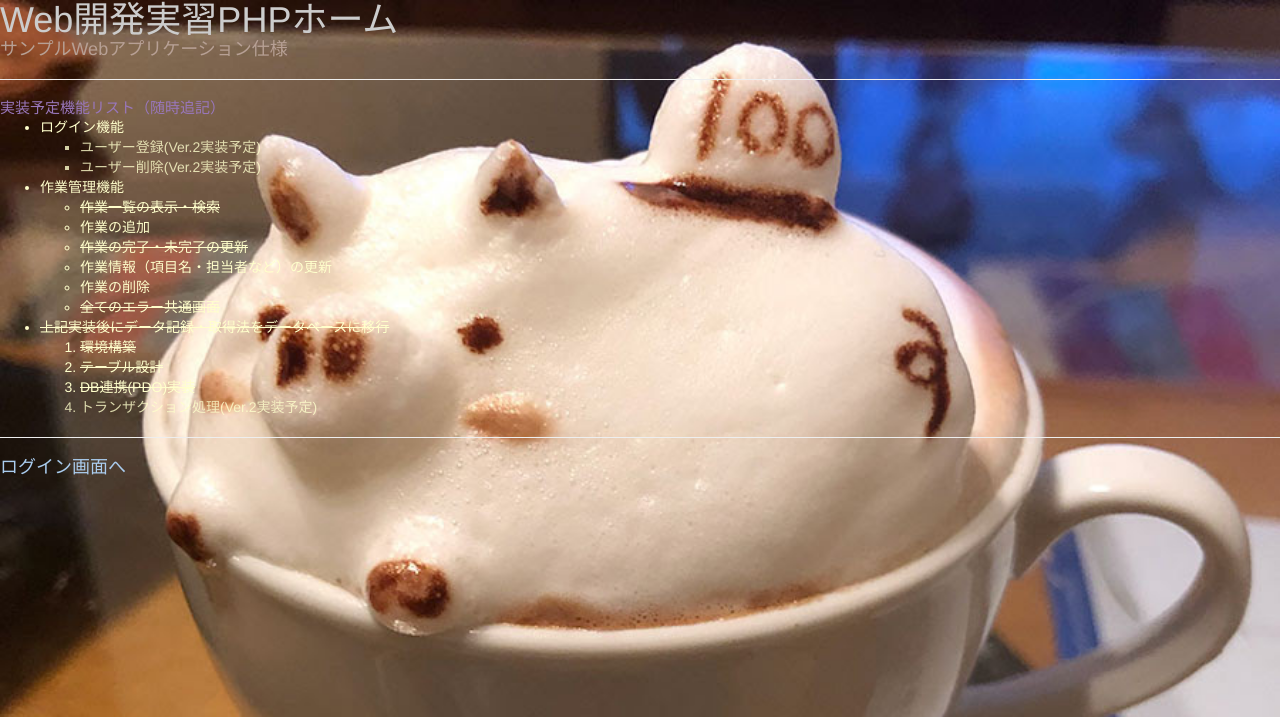
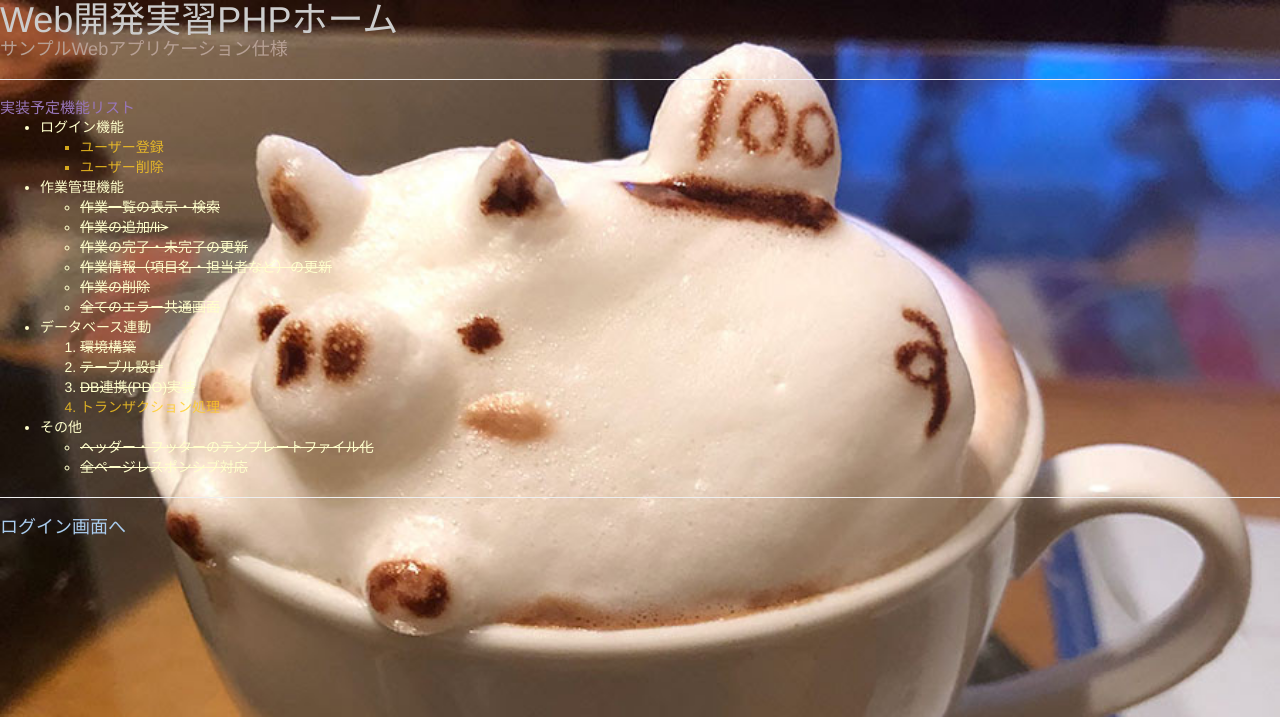
Before and after one commit to itachi-P/PHP_TODOList, a PHP site: page /php/index.php in a window 1280 px wide. Shown: the top 717 px of the page. Run offline with PHP 8.4, Linux system fonts and the light colour scheme.

Commit message:
Fixed some bugs and added a footer.

```diff
--- a/css/defaultCSS.css
+++ b/css/defaultCSS.css
@@ -74,3 +74,8 @@ a:hover {
 	color: cyan;
 	text-decoration: none;
 }
+
+.unimplemented {
+	color: #fc2;
+	opacity: 0.7;
+}
--- /dev/null
+++ b/php/footer.tmp.php
@@ -0,0 +1,10 @@
+<footer style='position:absolute; bottom:0; width:100%; background-color:#999; background-image:url("../images/");'>
+	<nav>
+	<a href="../index.html">トップページ</a>
+	</nav>
+	<small>&copy; Copyright 篠原いたち All Rights Reserved.</small>
+	<address style="display: inline;">
+		<a style="display: inline;">itachip38@gmail.com</a>
+	</address>
+	<div style="float:right">Last Modified: 2019/03/01 11:33:55</div>
+</footer>
--- a/php/index.php
+++ b/php/index.php
@@ -8,33 +8,38 @@ require_once("header.tmp.php");
 	<h1>Web開発実習PHPホーム</h1>
 	<h4>サンプルWebアプリケーション仕様</h4>
 	<hr>
-	<h3>実装予定機能リスト（随時追記）</h3>
+	<h3>実装予定機能リスト</h3>
 	<ul style="color: #ffc;">
 		<li>ログイン機能</li>
 			<ul style="list-style-type: square;">
-					<li style="opacity: 0.8">ユーザー登録(Ver.2実装予定)</li>
-					<li style="opacity: 0.8">ユーザー削除(Ver.2実装予定)</li>
+				<li class="unimplemented" style="opacity: 0.8">ユーザー登録</li>
+				<li class="unimplemented" style="opacity: 0.8">ユーザー削除</li>
 			</ul>
 		<li>作業管理機能</li>
 		<ul>
 			<li style="text-decoration: line-through">作業一覧の表示・検索</li>
-				<li>作業の追加</li>
+			<li style="text-decoration: line-through">作業の追加/li>
 			<li style="text-decoration: line-through">作業の完了・未完了の更新</li>
-				<li>作業情報（項目名・担当者など）の更新</li>
-				<li>作業の削除</li>
+			<li style="text-decoration: line-through">作業情報（項目名・担当者など）の更新</li>
+			<li style="text-decoration: line-through">作業の削除</li>
 			<li style="text-decoration: line-through">全てのエラー共通画面</li>
 		</ul>
-			<li style="text-decoration: line-through">
-				上記実装後にデータ記録・取得法をデータベースに移行</li>
+		<li>データベース連動</li>
 		<ol>
 			<li style="text-decoration: line-through;">環境構築</li>
 			<li style="text-decoration: line-through;">テーブル設計</li>
 			<li style="text-decoration: line-through;">DB連携(PDO)実装</li>
-				<li style="opacity: 0.8">トランザクション処理(Ver.2実装予定)</li>
+			<li class="unimplemented" style="opacity: 0.8">トランザクション処理</li>
 		</ol>
+		<li>その他</li>
+		<ul>
+			<li style="text-decoration: line-through">ヘッダー・フッターのテンプレートファイル化</li>
+			<li style="text-decoration: line-through">全ページレスポンシブ対応</li>
+		</ul>
 	</ul>
 	</div>
 	<hr>
 	<h4><a href="./login.php">ログイン画面へ</a></h4>
+	<?php require_once("footer.tmp.php"); ?>
 </body>
 </html>
--- a/samples/BootstrapSample.html
+++ b/samples/BootstrapSample.html
@@ -39,7 +39,7 @@
 			</div>
 			<div id="navbar" class="collapse navbar-collapse">
 				<ul class="nav navbar-nav">
-					<li class="active"><a href="./index.html">Home</a></li>
+					<li class="active"><a href="./samples-index.html">Home</a></li>
 					<li><a href="#list">List</a></li>
 					<li><a href="#table">Table</a></li>
 					<li><a href="#form">Form</a></li>
```
Also changed, not shown: css/ResponsiveDesign.css (+8 -3 lines), php/login.php (+4 -3 lines), samples/ResponsiveDesign.html (+6 -4 lines), samples/samples-index.html (+4 -4 lines), images/Ermine(stoat).jpg (added). Lines whose indentation alone changed are shown as unchanged.
